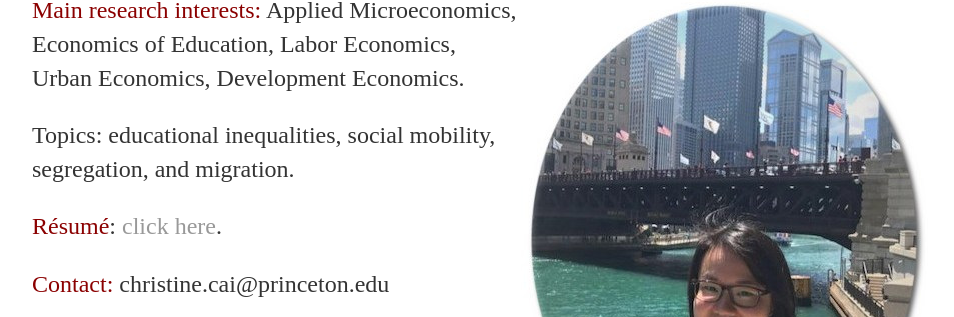
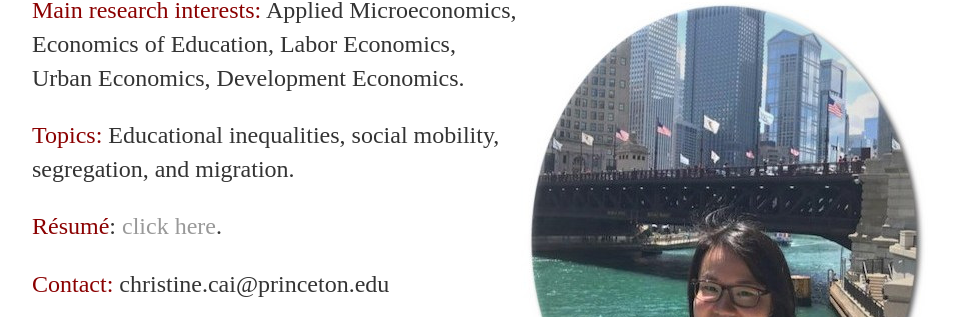
Before and after one commit to christinecai/christinecai.github.io, a Jekyll site: the page built from index.html, in a window 1280 px wide. Shown: the part 254-571 px from the top of the page, without its empty margins (160-1114 px from the left). Built offline with Jekyll 4.4.1, drawn with Linux system fonts in a browser that asks for light colours.

Commit message:
Update index.html

```diff
--- a/index.html
+++ b/index.html
@@ -13,7 +13,7 @@
 		<img align="right" src="pix/pic_website.jpg">
 
 		<p><font color="darkred">Main research interests:</font> Applied Microeconomics, Economics of Education, Labor Economics, Urban Economics, Development Economics.
-		<p>Topics: educational inequalities, social mobility, segregation, and migration.</p>
+		<p><font color="darkred">Topics:</font> Educational inequalities, social mobility, segregation, and migration.</p>
 
 		<p><font color="darkred">Résumé</font>: <a href="/resume/resume_website.pdf">click here</a>.</p>
 
```
